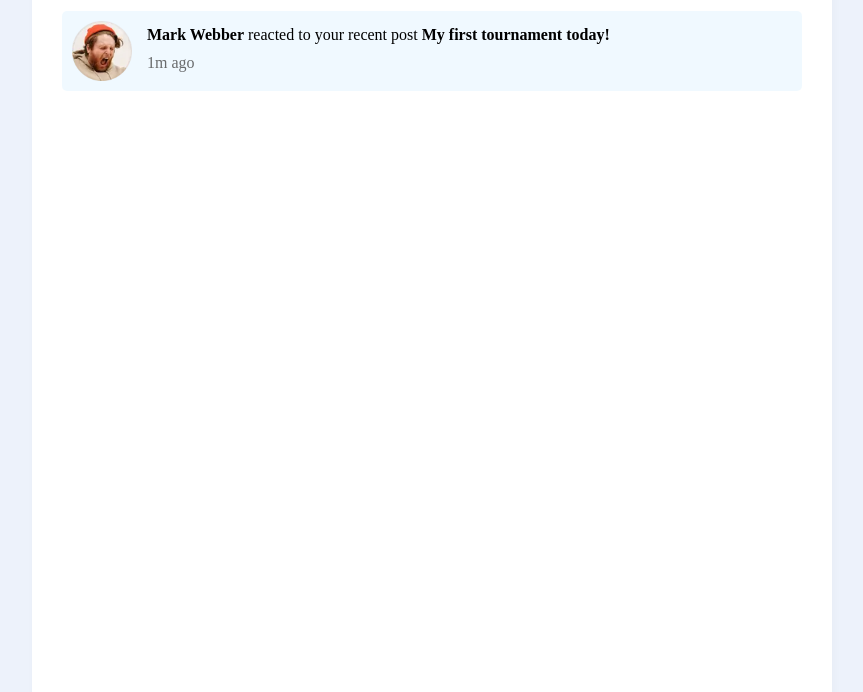
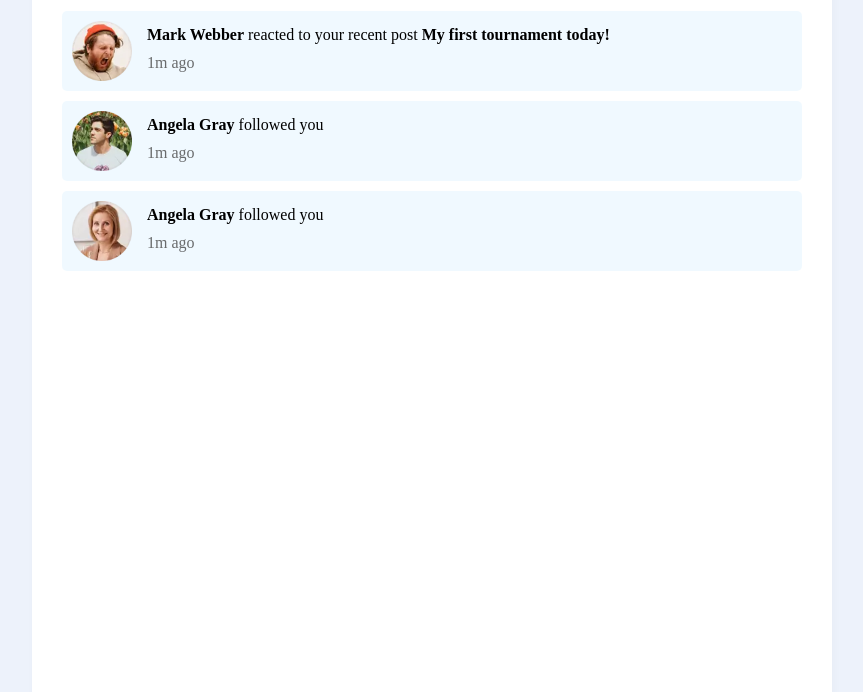
Before and after one commit to MenroMi/projects-from-Js, a plain HTML site: page project_06/index.html in a window 1280 px wide. Shown: the part 108-800 px from the top of the page, without its empty margins (208-1071 px from the left). Drawn offline with Linux system fonts and the light colour scheme.

Commit message:
add new not

```diff
--- a/project_06/css/style.css
+++ b/project_06/css/style.css
@@ -96,9 +96,8 @@
 .text-not {
     display: flex;
     flex-direction: column;
-    align-items: baseline;
+    gap: 10px;
     padding-top: 5px;
-    gap: 10px;
 }
 
 .time {
--- a/project_06/index.html
+++ b/project_06/index.html
@@ -21,9 +21,23 @@
         <main>
             <div class='list-of-notifications'>
                 <div class="notification">
-                    <img src='./img/avatar-mark-webber.webp' alt="angela" class="img-avatar">
+                    <img src='./img/avatar-mark-webber.webp' alt="avatar-mark" class="img-avatar">
                     <div class="text-not">
                         <p><span style="font-weight: 800; color: black">Mark Webber</span> reacted to your recent post <span style="font-weight: 800; color: black">My first tournament today!</span></p>
+                        <p class="time">1m ago</p>
+                    </div>
+                </div>
+                <div class="notification">
+                    <img src='./img/avatar-jacob-thompson.webp' alt="avatar-jacob" class="img-avatar">
+                    <div class="text-not">
+                        <p><span style="font-weight: 800; color: black">Angela Gray</span> followed you</p>
+                        <p class="time">1m ago</p>
+                    </div>
+                </div>
+                <div class="notification">
+                    <img src='./img/avatar-angela-gray.webp' alt="avatar-angela" class="img-avatar">
+                    <div class="text-not">
+                        <p><span style="font-weight: 800; color: black">Angela Gray</span> followed you</p>
                         <p class="time">1m ago</p>
                     </div>
                 </div>
```
